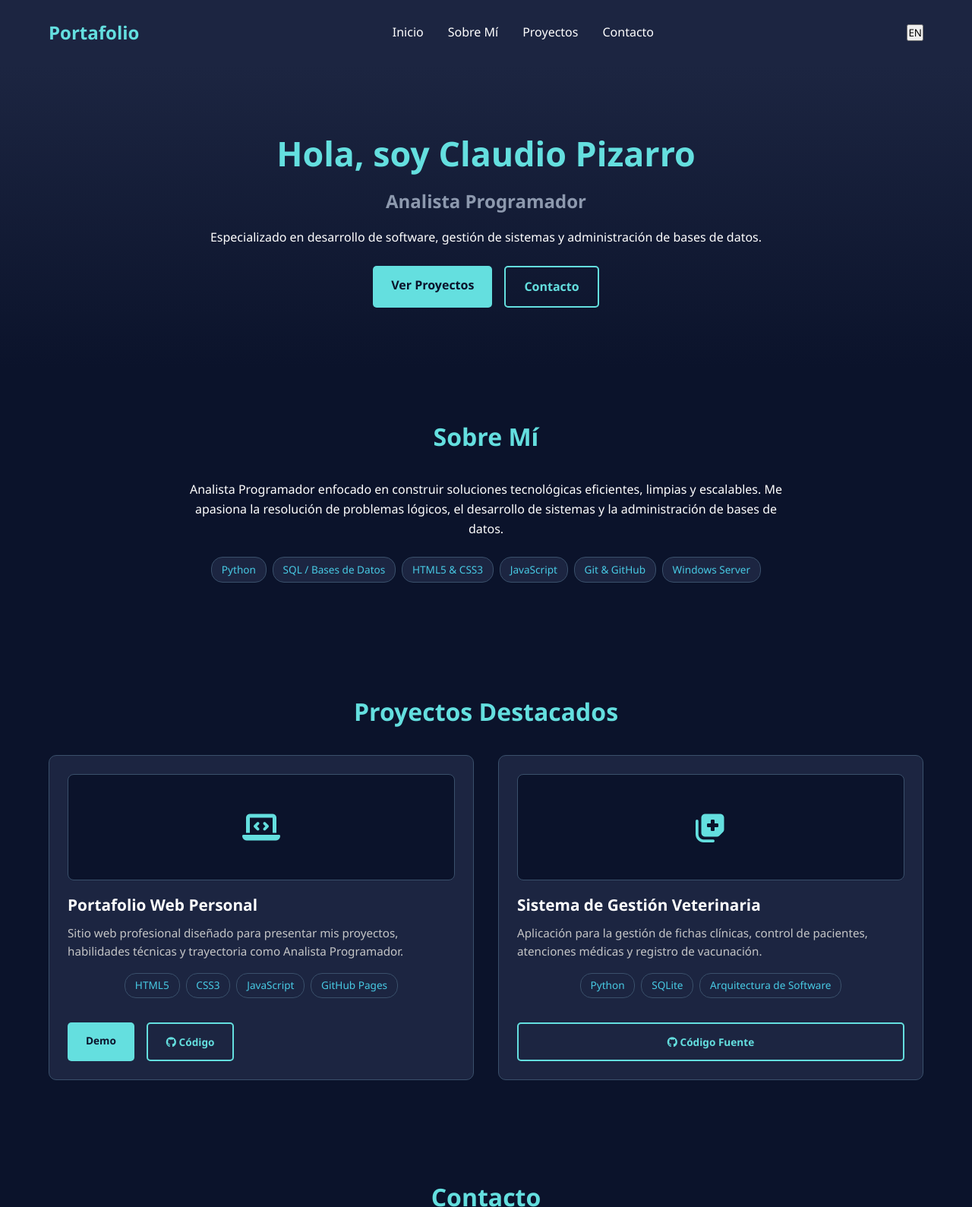
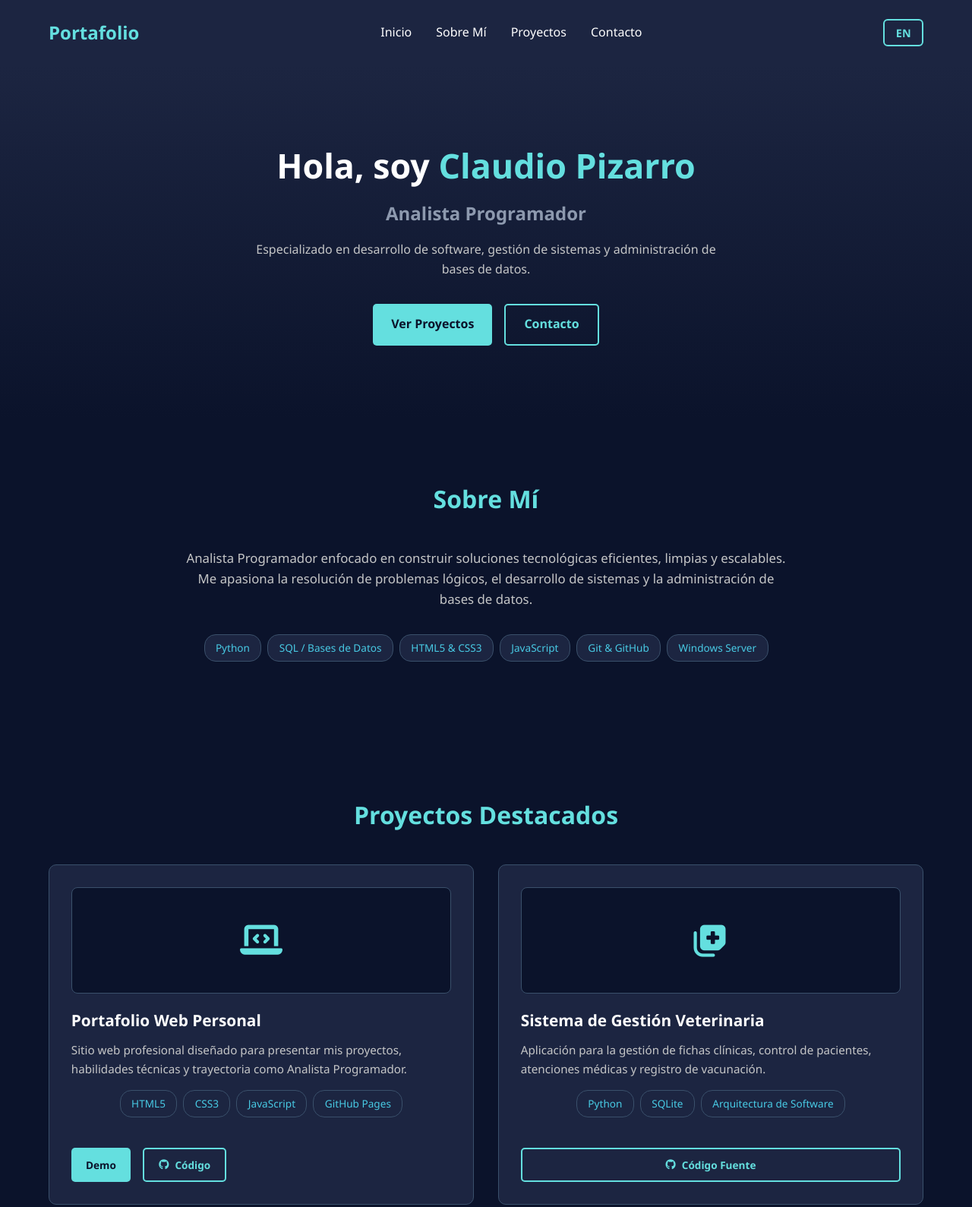
Before and after one commit to claudiopizarro12313/claudiopizarro12313.github.io, a plain HTML site: page index.html in a window 1280 px wide. Shown: the top 1589 px of the page at 76% size. Drawn offline with Linux system fonts and the light colour scheme.

Commit message:
style.css

```diff
--- a/style.css
+++ b/style.css
@@ -11,6 +11,7 @@
     line-height: 1.6;
 }
 
+/* Barra de Navegación */
 nav {
     display: flex;
     justify-content: space-between;
@@ -45,8 +46,27 @@
     color: #64dfdf;
 }
 
+/* Botón de Idioma ES/EN */
+.lang-btn {
+    background: transparent;
+    border: 2px solid #64dfdf;
+    color: #64dfdf;
+    padding: 0.4rem 0.9rem;
+    border-radius: 6px;
+    font-weight: bold;
+    cursor: pointer;
+    font-size: 0.9rem;
+    transition: all 0.3s ease;
+}
+
+.lang-btn:hover {
+    background: #64dfdf;
+    color: #0b132b;
+}
+
+/* Sección Hero / Inicio */
 .hero {
-    padding: 5rem 5%;
+    padding: 6rem 5%;
     text-align: center;
     background: linear-gradient(180deg, #1c2541 0%, #0b132b 100%);
 }
@@ -56,7 +76,7 @@
     margin-bottom: 0.5rem;
 }
 
-.hero h1 span {
+.hero h1 .highlight {
     color: #64dfdf;
 }
 
@@ -66,8 +86,15 @@
     margin-bottom: 1rem;
 }
 
+.hero p {
+    max-width: 650px;
+    margin: 0 auto;
+    color: #c5c6c7;
+}
+
+/* Botones Principales */
 .btn-group {
-    margin-top: 1.5rem;
+    margin-top: 2rem;
     display: flex;
     justify-content: center;
     gap: 1rem;
@@ -81,6 +108,9 @@
     text-decoration: none;
     font-weight: bold;
     transition: 0.3s;
+    display: inline-flex;
+    align-items: center;
+    gap: 0.5rem;
 }
 
 .btn:hover {
@@ -95,6 +125,9 @@
     text-decoration: none;
     font-weight: bold;
     transition: 0.3s;
+    display: inline-flex;
+    align-items: center;
+    gap: 0.5rem;
 }
 
 .btn-outline:hover {
@@ -104,30 +137,35 @@
 
 .btn-sm {
     font-size: 0.85rem;
+    padding: 0.6rem 1.2rem;
 }
 
 .btn-full {
     width: 100%;
-    text-align: center;
+    justify-content: center;
 }
 
+/* Estructura de Secciones */
 section {
-    padding: 4rem 5%;
+    padding: 5rem 5%;
 }
 
 h2.section-title {
     text-align: center;
     font-size: 2rem;
-    margin-bottom: 2rem;
+    margin-bottom: 2.5rem;
     color: #64dfdf;
 }
 
 .sobre-mi-texto {
     max-width: 800px;
-    margin: 0 auto 1.5rem auto;
+    margin: 0 auto 2rem auto;
     text-align: center;
+    color: #c5c6c7;
+    font-size: 1.05rem;
 }
 
+/* Etiquetas de Habilidades (Tags) */
 .tags-container {
     text-align: center;
 }
@@ -142,13 +180,14 @@
 
 .tags span {
     background: #1c2541;
-    padding: 0.3rem 0.8rem;
+    padding: 0.4rem 0.9rem;
     border-radius: 15px;
     font-size: 0.85rem;
     color: #48cae4;
     border: 1px solid #3a506b;
 }
 
+/* Grilla de Proyectos */
 .proyectos-grid {
     display: grid;
     grid-template-columns: repeat(auto-fit, minmax(300px, 1fr));
@@ -158,7 +197,7 @@
 .card {
     background: #1c2541;
     border-radius: 10px;
-    padding: 1.5rem;
+    padding: 1.8rem;
     border: 1px solid #3a506b;
     display: flex;
     flex-direction: column;
@@ -172,18 +211,18 @@
     display: flex;
     align-items: center;
     justify-content: center;
-    margin-bottom: 1rem;
+    margin-bottom: 1.2rem;
     border: 1px solid #3a506b;
 }
 
 .card-icon i {
-    font-size: 2.5rem;
+    font-size: 2.8rem;
     color: #64dfdf;
 }
 
 .card h3 {
     font-size: 1.3rem;
-    margin-bottom: 0.5rem;
+    margin-bottom: 0.6rem;
 }
 
 .card p {
@@ -194,17 +233,20 @@
 .card-btns {
     display: flex;
     gap: 1rem;
-    margin-top: 1rem;
+    margin-top: 1.5rem;
 }
 
+/* Sección de Contacto */
 .contacto-section {
     text-align: center;
 }
 
+/* Footer */
 footer {
     text-align: center;
     padding: 2rem;
     background: #1c2541;
     color: #8d99ae;
     border-top: 1px solid #3a506b;
+    font-size: 0.9rem;
 }
```
